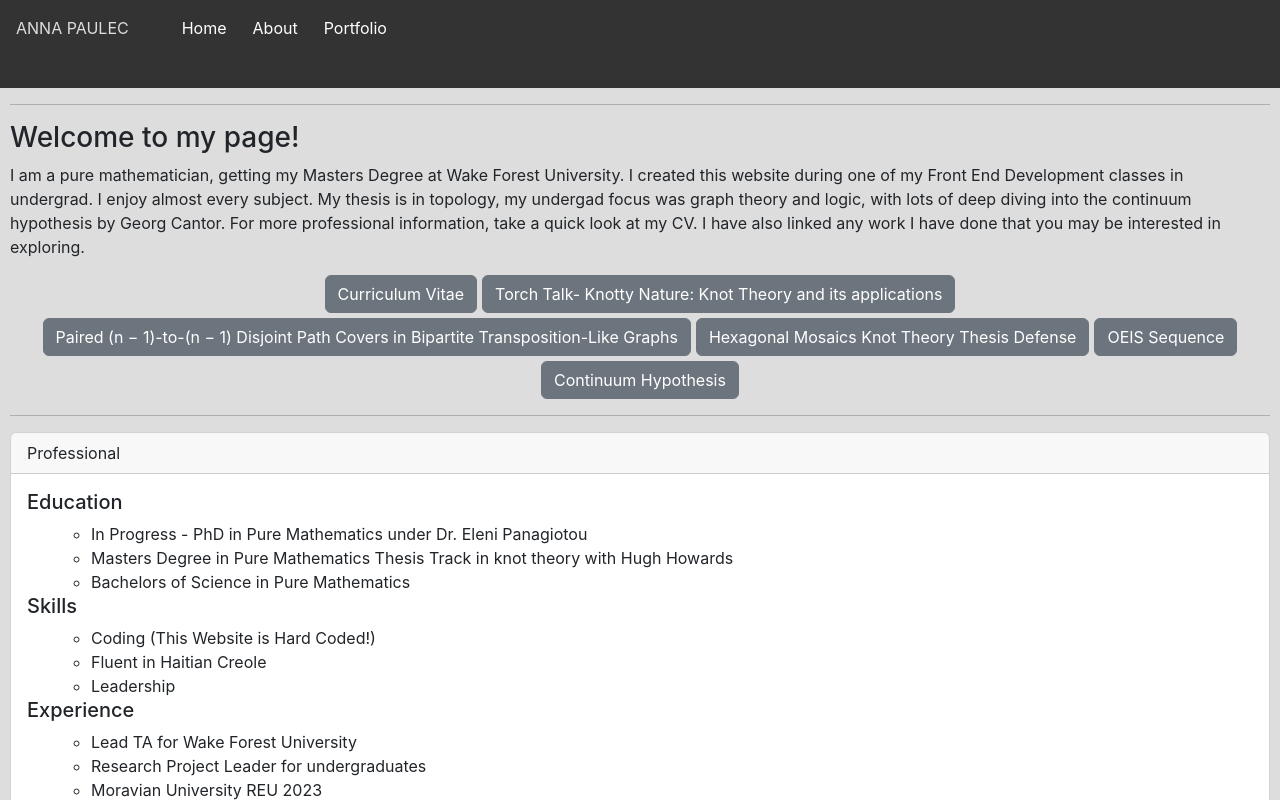
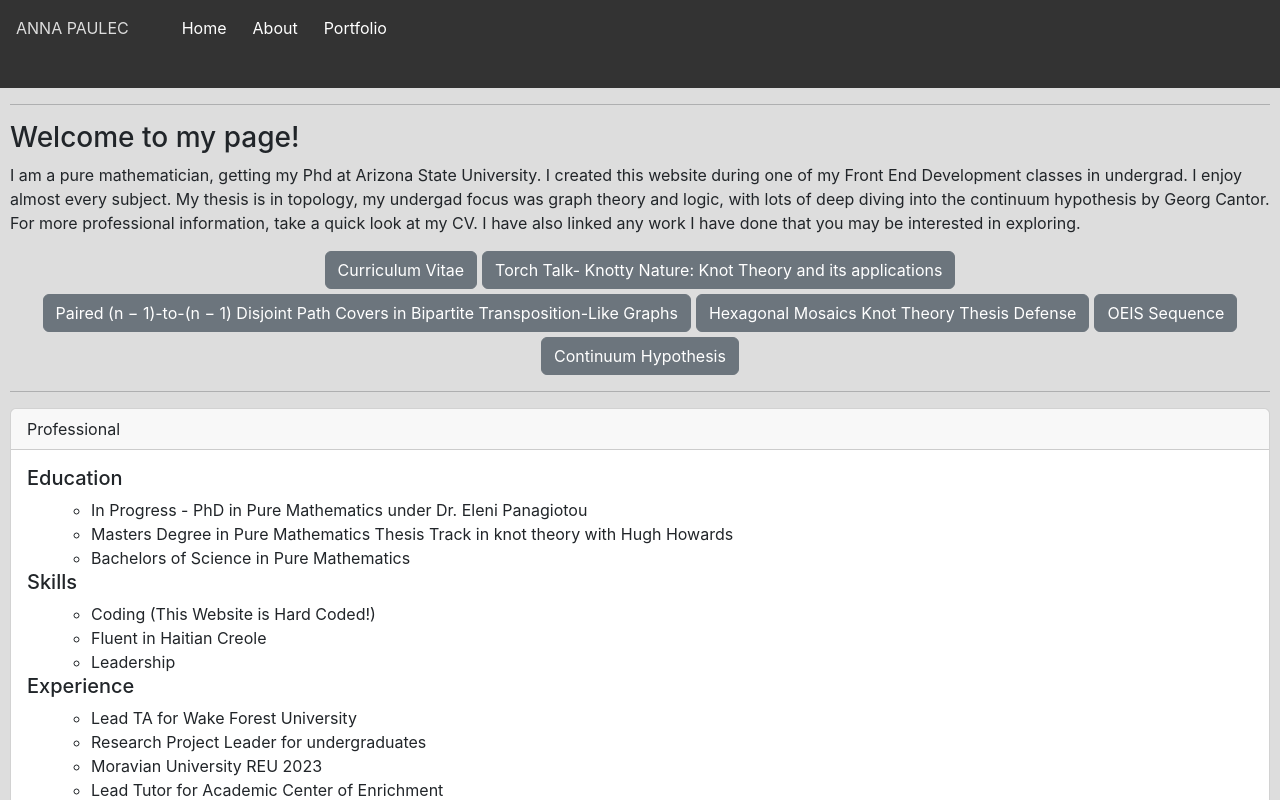
Before and after one commit to acoleman-5302/reactWebsite, a React (Vite) app: page /about in a window 1280 px wide. Shown: the top 800 px of the page. Built offline with nearby package versions, Linux system fonts and the light colour scheme; no server answers; a web font is replaced by a local one.

Commit message:
about change

```diff
--- a/src/pages/About.jsx
+++ b/src/pages/About.jsx
@@ -8,7 +8,7 @@ const About = () => {
       <hr/>
       <div className="learn">
         <h3>Welcome to my page!</h3>
-        <p>I am a pure mathematician, getting my Masters Degree at Wake Forest University. I created this website during one of my Front End Development classes in undergrad. I enjoy almost every subject. My thesis is in topology, my undergad focus was graph theory and logic, with lots of deep diving into the continuum hypothesis by Georg Cantor. For more professional information, take a quick look at my CV. I have also linked any work I have done that you may be interested in exploring.</p>
+        <p>I am a pure mathematician, getting my Phd at Arizona State University. I created this website during one of my Front End Development classes in undergrad. I enjoy almost every subject. My thesis is in topology, my undergad focus was graph theory and logic, with lots of deep diving into the continuum hypothesis by Georg Cantor. For more professional information, take a quick look at my CV. I have also linked any work I have done that you may be interested in exploring.</p>
 
         <div className="center-buttons">
           <a target="blank" href="https://docs.google.com/document/d/1LJGHKMESGsa4kGxUCDKhFGoVn_tS5Ohg/edit?usp=drivesdk&ouid=110786866573694236401&rtpof=true&sd=true" className="btn btn-secondary ">Curriculum Vitae</a>
```
